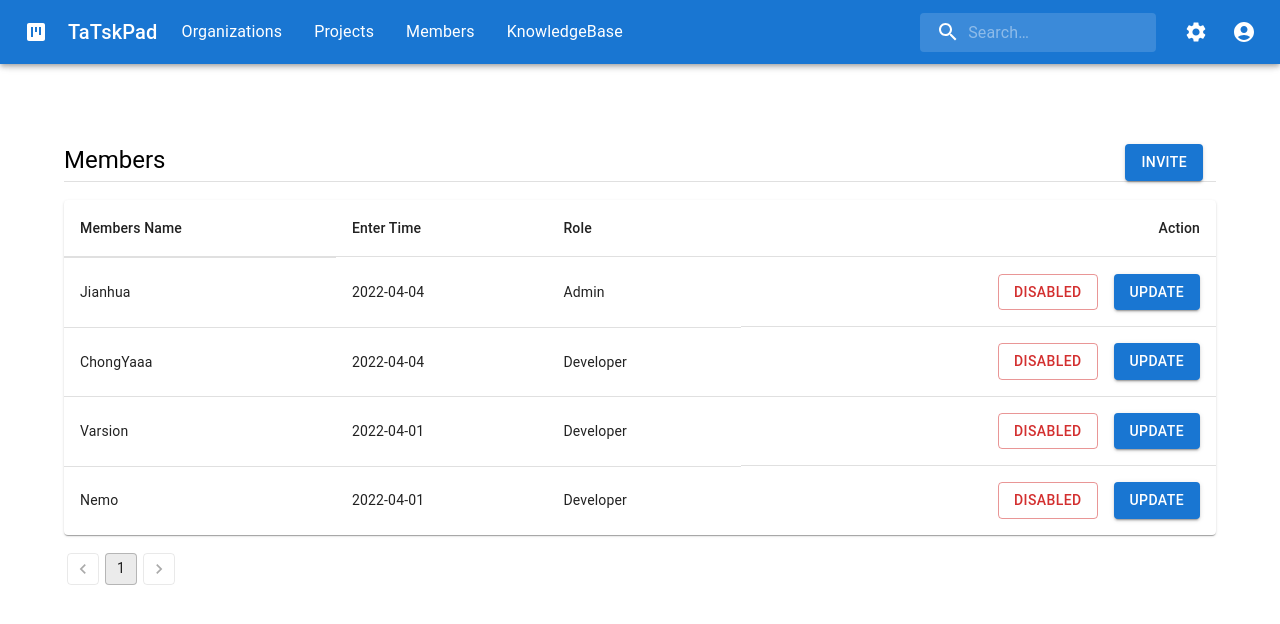
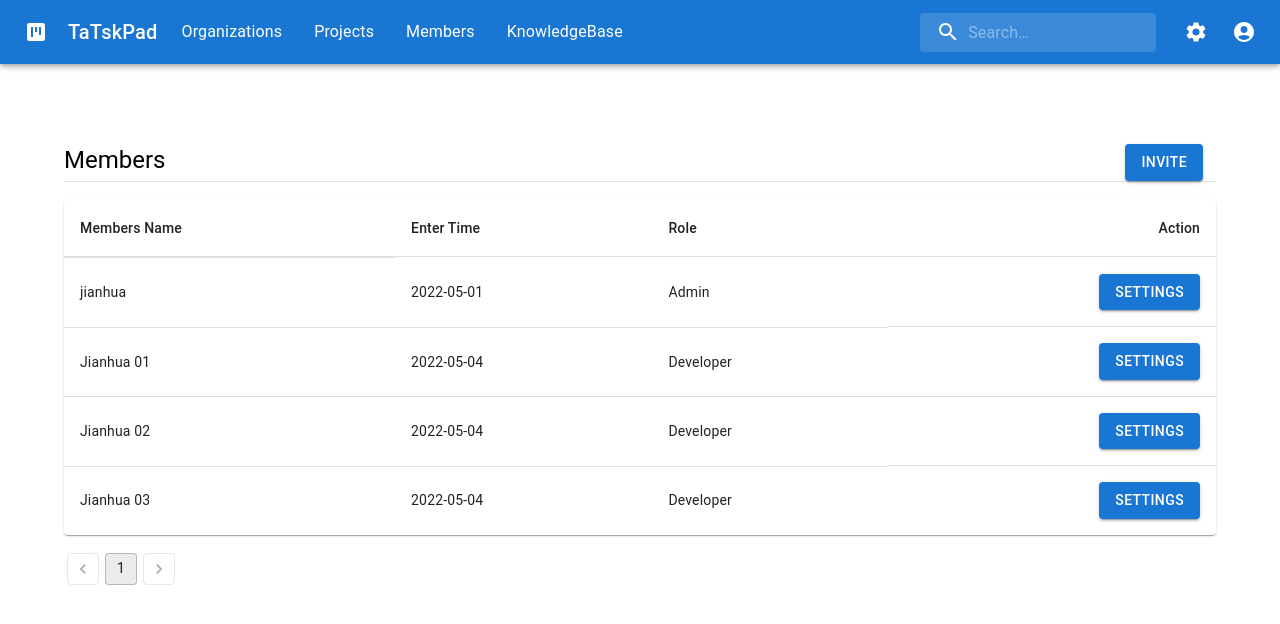
Before and after one commit to Varsion/TaTskPad-Front, a React (Create React App) app: page /members in a window 1280 px wide. Shown: the top 624 px of the page. Built offline with nearby package versions, Linux system fonts and the light colour scheme.

Commit message:
feat: add the members faker date #1

```diff
--- a/src/pages/Role/Member.tsx
+++ b/src/pages/Role/Member.tsx
@@ -7,7 +7,23 @@ import {
 } from '@mui/material';
 import HeaderBar from "../../components/Items/HeaderBar";
 
+interface MembersType {
+  id: number;
+  name: string;
+  enterTime: string;
+  role: string;
+}
+
 const Members = () => {
+
+  const [members, setMembers] = React.useState<MembersType[]>([
+    {id: 1, name: 'jianhua', enterTime: '2022-05-01', role: 'Admin'},
+    {id: 2, name: 'Jianhua 01', enterTime: '2022-05-04', role: 'Developer'},
+    {id: 3, name: 'Jianhua 02', enterTime: '2022-05-04', role: 'Developer'},
+    {id: 4, name: 'Jianhua 03', enterTime: '2022-05-04', role: 'Developer'},
+  ]);
+
+
   return (
     <Container sx={{ flexGrow: 1, bgcolor: 'background.paper', display: 'column', mt:10 }}>
       <Toolbar />
@@ -33,85 +49,31 @@ const Members = () => {
           </TableHead>
           <TableBody>
 
+            {
+              members.map((member, index) => {
+                return (
                   <TableRow
                     sx={{ '&:last-child td, &:last-child th': { border: 0 } }}
+                    key={index}
                   >
                     <TableCell component="th" scope="row">
-                Jianhua
+                      {member.name}
                     </TableCell>
                     <TableCell component="th" scope="row">
-                2022-04-04
+                      {member.enterTime}
                     </TableCell>
                     <TableCell component="th" scope="row">
-                Admin
+                      {member.role}
                     </TableCell>
                     <TableCell align="right" sx={{display: 'flex'}} >
                       <Stack spacing={2} direction="row">
-                  <Button variant="outlined" color="error">Disabled</Button>
-                  <Button variant="contained">Update</Button>
+                        <Button variant="contained">Settings</Button>
                       </Stack>
                     </TableCell>
                   </TableRow>
-
-            <TableRow
-              sx={{ '&:last-child td, &:last-child th': { border: 0 } }}
-            >
-              <TableCell component="th" scope="row">
-                ChongYaaa
-              </TableCell>
-              <TableCell component="th" scope="row">
-                2022-04-04
-              </TableCell>
-              <TableCell component="th" scope="row">
-                Developer
-              </TableCell>
-              <TableCell align="right" sx={{display: 'flex'}} >
-                <Stack spacing={2} direction="row">
-                  <Button variant="outlined" color="error">Disabled</Button>
-                  <Button variant="contained">Update</Button>
-                </Stack>
-              </TableCell>
-            </TableRow>
-
-            <TableRow
-              sx={{ '&:last-child td, &:last-child th': { border: 0 } }}
-            >
-              <TableCell component="th" scope="row">
-                Varsion
-              </TableCell>
-              <TableCell component="th" scope="row">
-                2022-04-01
-              </TableCell>
-              <TableCell component="th" scope="row">
-                Developer
-              </TableCell>
-              <TableCell align="right" sx={{display: 'flex'}} >
-                <Stack spacing={2} direction="row">
-                  <Button variant="outlined" color="error">Disabled</Button>
-                  <Button variant="contained">Update</Button>
-                </Stack>
-              </TableCell>
-            </TableRow>
-
-            <TableRow
-              sx={{ '&:last-child td, &:last-child th': { border: 0 } }}
-            >
-              <TableCell component="th" scope="row">
-                Nemo
-              </TableCell>
-              <TableCell component="th" scope="row">
-                2022-04-01
-              </TableCell>
-              <TableCell component="th" scope="row">
-                Developer
-              </TableCell>
-              <TableCell align="right" sx={{display: 'flex'}} >
-                <Stack spacing={2} direction="row">
-                  <Button variant="outlined" color="error">Disabled</Button>
-                  <Button variant="contained">Update</Button>
-                </Stack>
-              </TableCell>
-            </TableRow>
+                )
+              })
+            }
 
           </TableBody>
         </Table>
```
Lines whose indentation alone changed are shown as unchanged.
